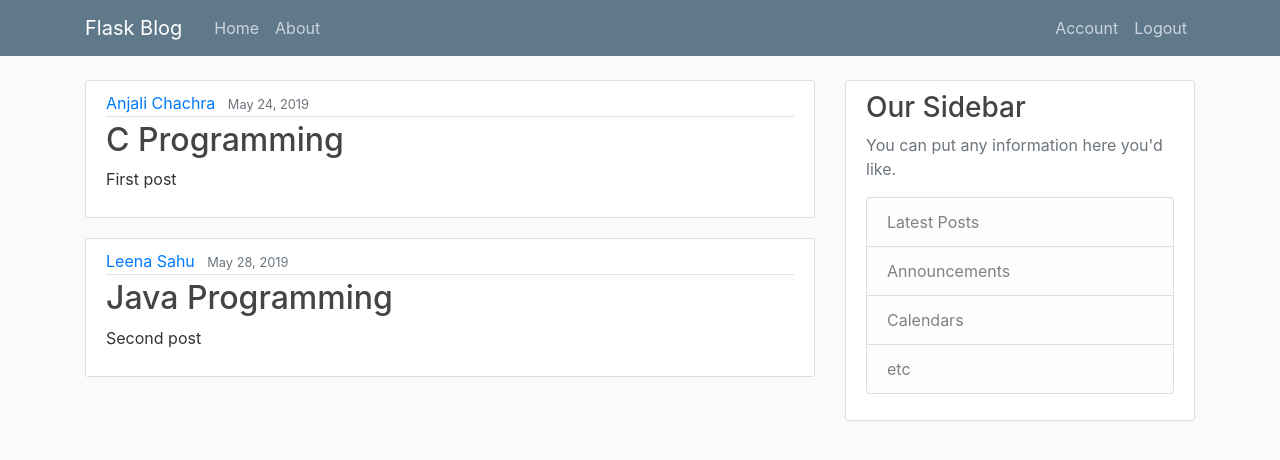
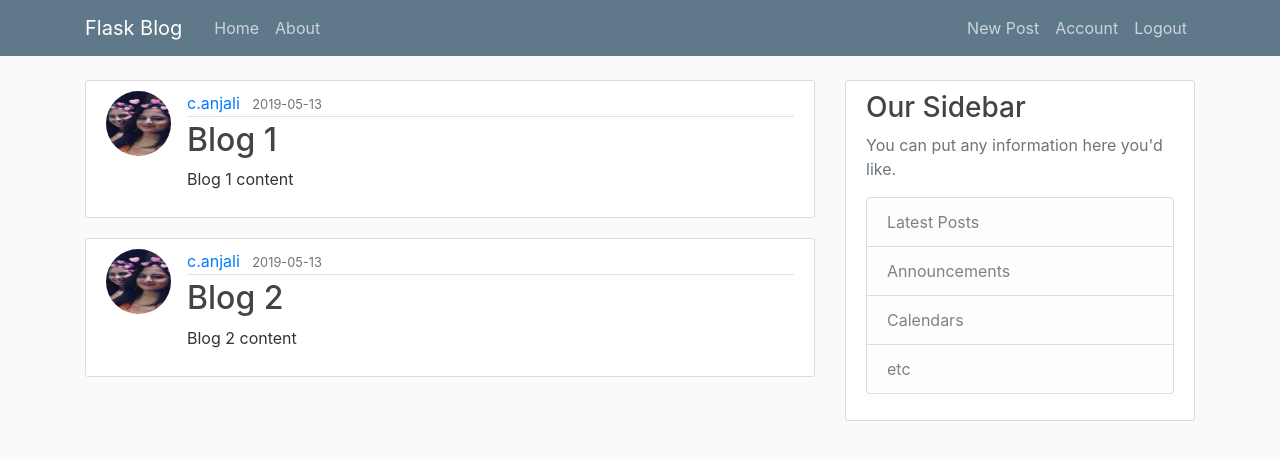
Before and after one commit to meanjali/Python, a Flask app: page / in a window 1280 px wide. Shown: the top 460 px of the page. Run offline with Flask 2, Linux system fonts and the light colour scheme; a user stored in the database is signed in; data comes from the database, SQL or seed files in the repository; both versions use the stored data as it was after the commit; some libraries are stand-ins or nearby versions.

Commit message:
Post added

```diff
--- a/flaskblog/Templates/home.html
+++ b/flaskblog/Templates/home.html
@@ -2,10 +2,11 @@
 {% block content %}
     {% for post in posts %}
         <article class="media content-section">
+          <img class="rounded-circle article-img" src="{{ url_for('static',filename='profile_pics/'+post.author.image_file) }}">
           <div class="media-body">
             <div class="article-metadata">
-              <a class="mr-2" href="#">{{ post.author }}</a>
-              <small class="text-muted">{{ post.date_posted }}</small>
+              <a class="mr-2" href="#">{{ post.author.username }}</a>
+              <small class="text-muted">{{ post.date_posted.strftime('%Y-%m-%d') }}</small>
             </div>
             <h2><a class="article-title" href="#">{{ post.title }}</a></h2>
             <p class="article-content">{{ post.content }}</p>
--- a/flaskblog/Templates/layout.html
+++ b/flaskblog/Templates/layout.html
@@ -29,8 +29,10 @@
                       <!-- Navbar Right Side -->
                       <div class="navbar-nav">
                         {% if current_user.is_authenticated %}
+                        <a class="nav-item nav-link" href="{{ url_for('new_post') }}">New Post</a>
                         <a class="nav-item nav-link" href="{{ url_for('account') }}">Account</a>
                         <a class="nav-item nav-link" href="{{ url_for('logout') }}">Logout</a>
+
                         {% else %}
                         <a class="nav-item nav-link" href="{{ url_for('login') }}">Login</a>
                         <a class="nav-item nav-link" href="{{ url_for('register') }}">Register</a>
--- a/flaskblog/routes.py
+++ b/flaskblog/routes.py
@@ -6,31 +6,17 @@ Created on Fri May  3 22:12:42 2019
 """
 from flask import render_template,url_for,flash,redirect,request
 from flaskblog.models import User,Post
-from flaskblog.forms import RegistrationForm, LoginForm, UpdateAccountForm
+from flaskblog.forms import RegistrationForm, LoginForm, UpdateAccountForm,PostForm
 from flaskblog import app,db,bcrypt
 from flask_login import login_user,current_user,logout_user,login_required
 import secrets
 import os
 from PIL import Image
 
-posts=[
-       {
-          'author':'Anjali Chachra',
-          'title':'C Programming',
-          'content':'First post',
-          'date_posted':'May 24, 2019'
-
-        },
-        {
-        'author':'Leena Sahu',
-        'title':'Java Programming',
-        'content':'Second post',
-        'date_posted':'May 28, 2019'
-                }]
-
 @app.route('/')
 @app.route('/home')
 def hello_world():
+    posts=Post.query.all()
     return render_template('home.html',posts=posts)
 
 @app.route('/about')
@@ -103,3 +89,16 @@ def account():
     image_file = url_for('static', filename='profile_pics/' + current_user.image_file)
     return render_template('account.html', title='Account',
                            image_file=image_file, form=form)
+
+
+@app.route("/post/new",methods=['GET', 'POST'])
+@login_required
+def new_post():
+    form=PostForm()
+    if form.validate_on_submit():
+        post=Post(title=form.title.data,content=form.content.data,author=current_user)
+        db.session.add(post)
+        db.session.commit()
+        flash('Your post is created!','success')
+        return redirect(url_for('hello_world'))
+    return render_template('create_post.html', title='New Post',form=form)
```
Also changed, not shown: flaskblog/Templates/create_post.html (added, +52 -0 lines), flaskblog/forms.py (+9 -1 lines), flaskblog/site.db, flaskblog/static/profile_pics/4fdc5eeeb9ac18e5.jpg (added), 2 other files.
